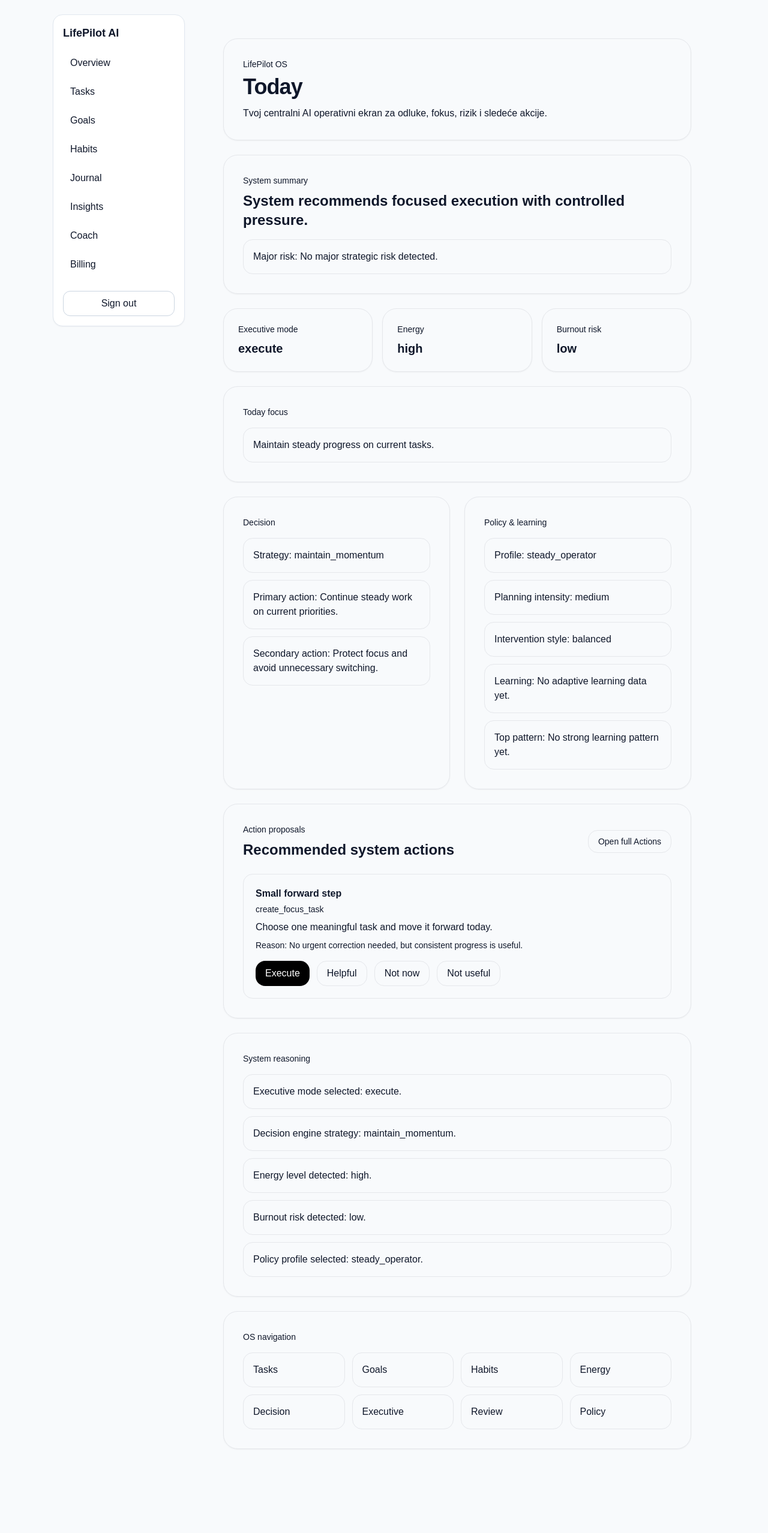
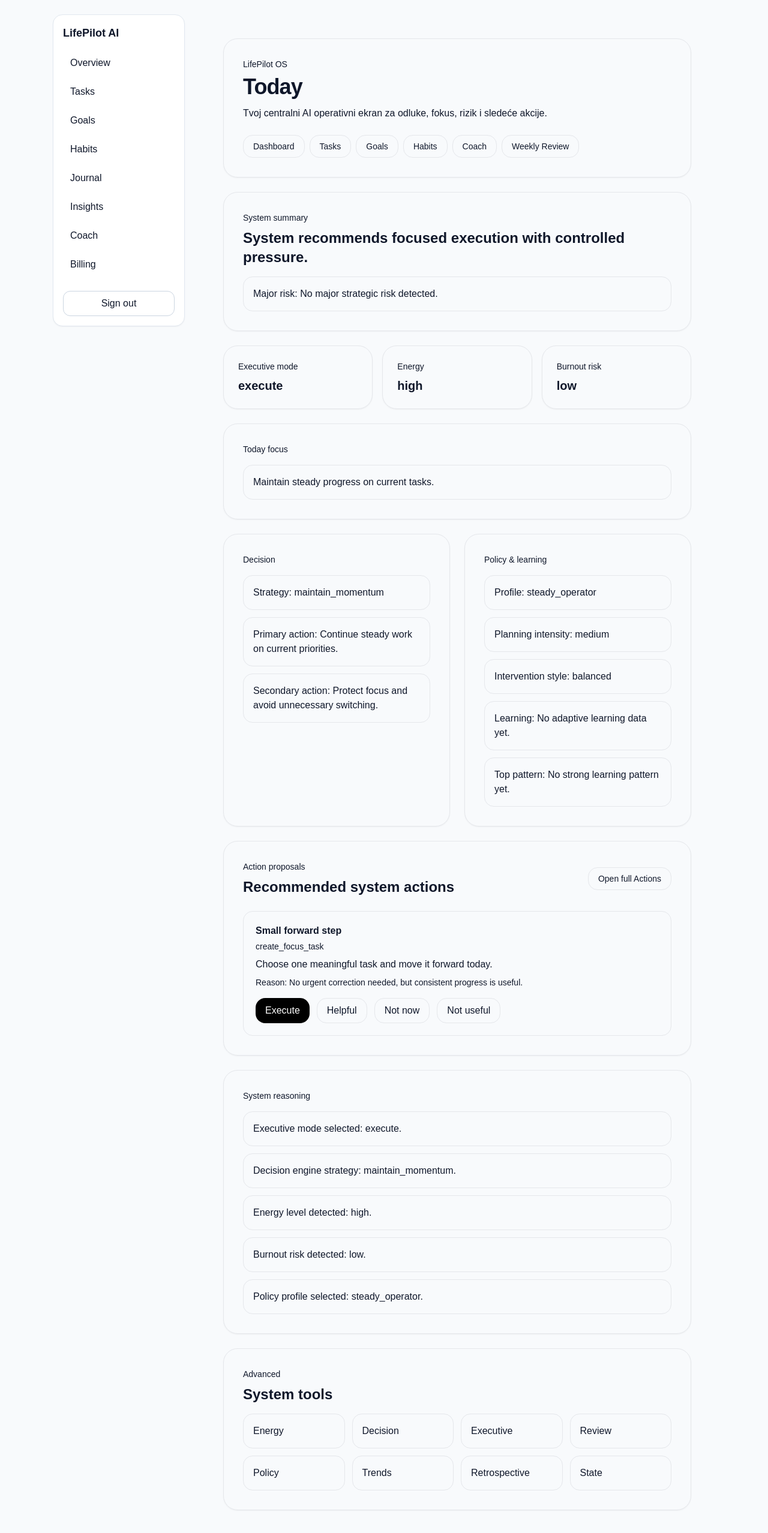
Before and after one commit to sutic83-art/lifepilot-ai-os, a Next.js app: page /dashboard in a window 1280 px wide. Shown: the top 2556 px of the page at 60% size. Before the commit the page ends 2480 px from the top, so only its background shows below. Built offline with nearby package versions, Linux system fonts and the light colour scheme; no server answers; the database is empty; sample sign-in values are in the browser's storage.

Commit message:
Clean up Today dashboard navigation

```diff
--- a/app/dashboard/page.tsx
+++ b/app/dashboard/page.tsx
@@ -34,6 +34,15 @@ type OrchestratorResult = {
   actions: OrchestratorAction[];
   reasoning: string[];
 };
+
+const PRIMARY_NAV = [
+  { href: "/dashboard", label: "Dashboard" },
+  { href: "/dashboard/tasks", label: "Tasks" },
+  { href: "/dashboard/goals", label: "Goals" },
+  { href: "/dashboard/habits", label: "Habits" },
+  { href: "/dashboard/coach", label: "Coach" },
+  { href: "/dashboard/weekly-review", label: "Weekly Review" },
+];
 
 export default function DashboardPage() {
   const [data, setData] = useState<OrchestratorResult | null>(null);
@@ -87,7 +96,9 @@ export default function DashboardPage() {
 
       setMessage(`Executed: ${action.title}`);
     } catch (err) {
-      setMessage(err instanceof Error ? err.message : "Greška pri izvršavanju akcije.");
+      setMessage(
+        err instanceof Error ? err.message : "Greška pri izvršavanju akcije."
+      );
     } finally {
       setBusyAction(null);
     }
@@ -121,7 +132,9 @@ export default function DashboardPage() {
 
       setMessage(`Feedback saved: ${outcome} for "${action.title}"`);
     } catch (err) {
-      setMessage(err instanceof Error ? err.message : "Greška pri čuvanju feedback-a.");
+      setMessage(
+        err instanceof Error ? err.message : "Greška pri čuvanju feedback-a."
+      );
     } finally {
       setBusyAction(null);
     }
@@ -136,6 +149,18 @@ export default function DashboardPage() {
           <p className="mt-3 max-w-3xl text-muted-foreground">
             Tvoj centralni AI operativni ekran za odluke, fokus, rizik i sledeće akcije.
           </p>
+
+          <nav className="mt-6 flex flex-wrap gap-2">
+            {PRIMARY_NAV.map((item) => (
+              <Link
+                key={item.href}
+                href={item.href}
+                className="rounded-2xl border px-4 py-2 text-sm hover:bg-muted/40"
+              >
+                {item.label}
+              </Link>
+            ))}
+          </nav>
         </section>
 
         {loading && (
@@ -187,8 +212,8 @@ export default function DashboardPage() {
               <p className="text-sm text-muted-foreground">Today focus</p>
               <div className="mt-4 space-y-3">
                 {data.todayFocus.length > 0 ? (
-                  data.todayFocus.map((item) => (
-                    <div key={item} className="rounded-2xl border p-4">
+                  data.todayFocus.map((item, index) => (
+                    <div key={`${item}-${index}`} className="rounded-2xl border p-4">
                       {item}
                     </div>
                   ))
@@ -255,8 +280,8 @@ export default function DashboardPage() {
 
               <div className="mt-6 space-y-4">
                 {data.actions.length > 0 ? (
-                  data.actions.map((action) => (
-                    <div key={action.title} className="rounded-2xl border p-5">
+                  data.actions.map((action, index) => (
+                    <div key={`${action.title}-${index}`} className="rounded-2xl border p-5">
                       <div className="font-semibold">{action.title}</div>
                       <div className="mt-1 text-sm text-muted-foreground">{action.type}</div>
                       <div className="mt-2">{action.description}</div>
@@ -278,7 +303,9 @@ export default function DashboardPage() {
                           disabled={busyAction !== null}
                           className="rounded-2xl border px-4 py-2 disabled:opacity-50"
                         >
-                          {busyAction === `${action.title}-helpful` ? "Saving..." : "Helpful"}
+                          {busyAction === `${action.title}-helpful`
+                            ? "Saving..."
+                            : "Helpful"}
                         </button>
 
                         <button
@@ -286,7 +313,9 @@ export default function DashboardPage() {
                           disabled={busyAction !== null}
                           className="rounded-2xl border px-4 py-2 disabled:opacity-50"
                         >
-                          {busyAction === `${action.title}-neutral` ? "Saving..." : "Not now"}
+                          {busyAction === `${action.title}-neutral`
+                            ? "Saving..."
+                            : "Not now"}
                         </button>
 
                         <button
@@ -294,7 +323,9 @@ export default function DashboardPage() {
                           disabled={busyAction !== null}
                           className="rounded-2xl border px-4 py-2 disabled:opacity-50"
                         >
-                          {busyAction === `${action.title}-unhelpful` ? "Saving..." : "Not useful"}
+                          {busyAction === `${action.title}-unhelpful`
+                            ? "Saving..."
+                            : "Not useful"}
                         </button>
                       </div>
                     </div>
@@ -310,8 +341,8 @@ export default function DashboardPage() {
             <section className="rounded-3xl border bg-card p-8 shadow-sm">
               <p className="text-sm text-muted-foreground">System reasoning</p>
               <div className="mt-4 space-y-3">
-                {data.reasoning.map((item) => (
-                  <div key={item} className="rounded-2xl border p-4">
+                {data.reasoning.map((item, index) => (
+                  <div key={`${item}-${index}`} className="rounded-2xl border p-4">
                     {item}
                   </div>
                 ))}
@@ -319,31 +350,61 @@ export default function DashboardPage() {
             </section>
 
             <section className="rounded-3xl border bg-card p-8 shadow-sm">
-              <p className="text-sm text-muted-foreground">OS navigation</p>
+              <div className="flex items-center justify-between gap-4">
+                <div>
+                  <p className="text-sm text-muted-foreground">Advanced</p>
+                  <h3 className="mt-2 text-2xl font-semibold">System tools</h3>
+                </div>
+              </div>
+
               <div className="mt-4 grid gap-3 md:grid-cols-2 xl:grid-cols-4">
-                <Link href="/dashboard/tasks" className="rounded-2xl border p-4 hover:bg-muted/40">
-                  Tasks
-                </Link>
-                <Link href="/dashboard/goals" className="rounded-2xl border p-4 hover:bg-muted/40">
-                  Goals
-                </Link>
-                <Link href="/dashboard/habits" className="rounded-2xl border p-4 hover:bg-muted/40">
-                  Habits
-                </Link>
-                <Link href="/dashboard/energy" className="rounded-2xl border p-4 hover:bg-muted/40">
+                <Link
+                  href="/dashboard/energy"
+                  className="rounded-2xl border p-4 hover:bg-muted/40"
+                >
                   Energy
                 </Link>
-                <Link href="/dashboard/decision" className="rounded-2xl border p-4 hover:bg-muted/40">
+                <Link
+                  href="/dashboard/decision"
+                  className="rounded-2xl border p-4 hover:bg-muted/40"
+                >
                   Decision
                 </Link>
-                <Link href="/dashboard/executive" className="rounded-2xl border p-4 hover:bg-muted/40">
+                <Link
+                  href="/dashboard/executive"
+                  className="rounded-2xl border p-4 hover:bg-muted/40"
+                >
                   Executive
                 </Link>
-                <Link href="/dashboard/review" className="rounded-2xl border p-4 hover:bg-muted/40">
+                <Link
+                  href="/dashboard/review"
+                  className="rounded-2xl border p-4 hover:bg-muted/40"
+                >
                   Review
                 </Link>
-                <Link href="/dashboard/policy" className="rounded-2xl border p-4 hover:bg-muted/40">
+                <Link
+                  href="/dashboard/policy"
+                  className="rounded-2xl border p-4 hover:bg-muted/40"
+                >
                   Policy
+                </Link>
+                <Link
+                  href="/dashboard/trends"
+                  className="rounded-2xl border p-4 hover:bg-muted/40"
+                >
+                  Trends
+                </Link>
+                <Link
+                  href="/dashboard/retrospective"
+                  className="rounded-2xl border p-4 hover:bg-muted/40"
+                >
+                  Retrospective
+                </Link>
+                <Link
+                  href="/dashboard/state"
+                  className="rounded-2xl border p-4 hover:bg-muted/40"
+                >
+                  State
                 </Link>
               </div>
             </section>
```
